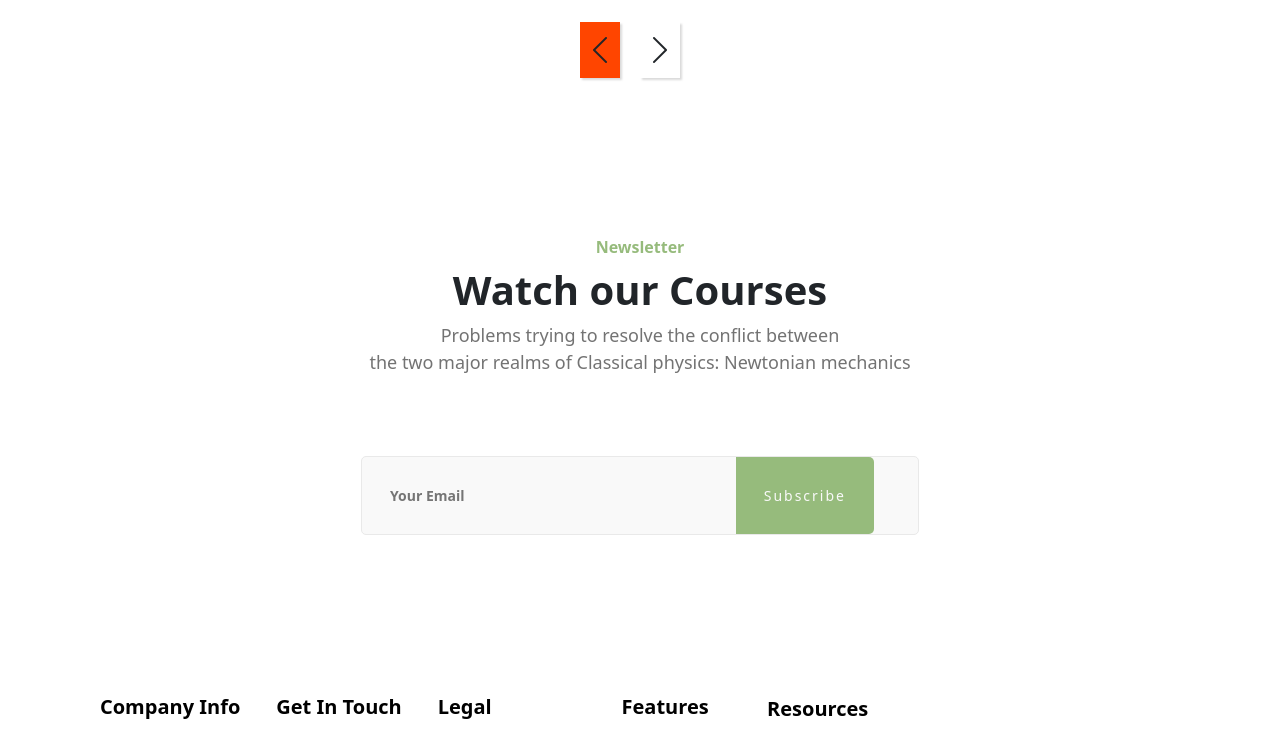
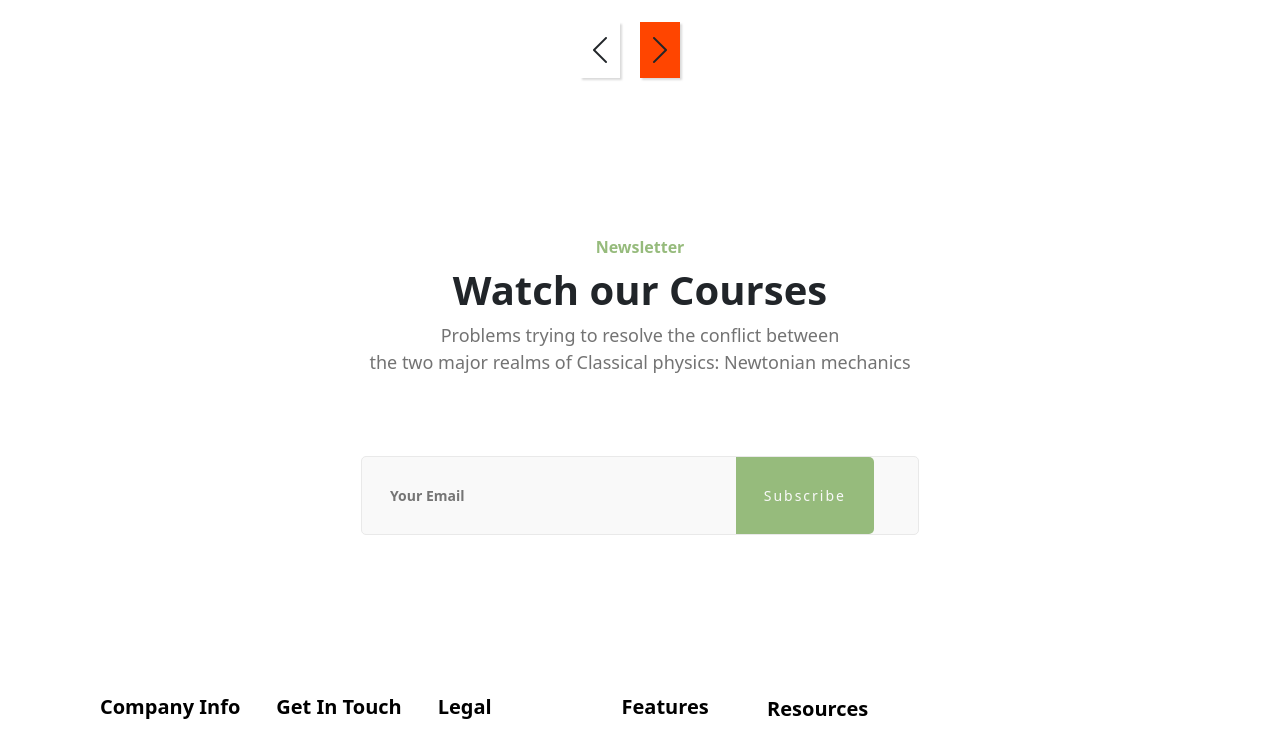
Before and after one commit to rabbysanny088/rabbi-figma-2, a website built with Vite: page index.html in a window 1280 px wide. Shown: the part 4514-5250 px from the top of the page. Built offline with nearby package versions, Linux system fonts and the light colour scheme.

Commit message:
html css change class

```diff
--- a/index.html
+++ b/index.html
@@ -616,8 +616,8 @@
         </div>
 
         <div class="icon-dive-sliders">
-          <i class="bi bi-chevron-left st-avaricef"></i>
-          <i class="bi bi-chevron-right st-generosityg"></i>
+          <i class="bi bi-chevron-left st-big-size"></i>
+          <i class="bi bi-chevron-right st-luxuriant"></i>
           <div class="swiper-pagination"></div>
           </div>
 
--- a/src/scss/components/last.scss
+++ b/src/scss/components/last.scss
@@ -69,7 +69,7 @@
     align-items: center;
     margin-top: 25px;
 
-    .st-generosityg{
+    .st-big-size{
         font-size: 32px;
         background: #fff;
         box-shadow: 2px 2px 2px #dadada;
@@ -78,7 +78,7 @@
         cursor: pointer;
     }
 
-    .st-avaricef{
+    .st-luxuriant{
         font-size: 32px;
         background: orangered;
         box-shadow: 2px 2px 2px #dadada;
```
